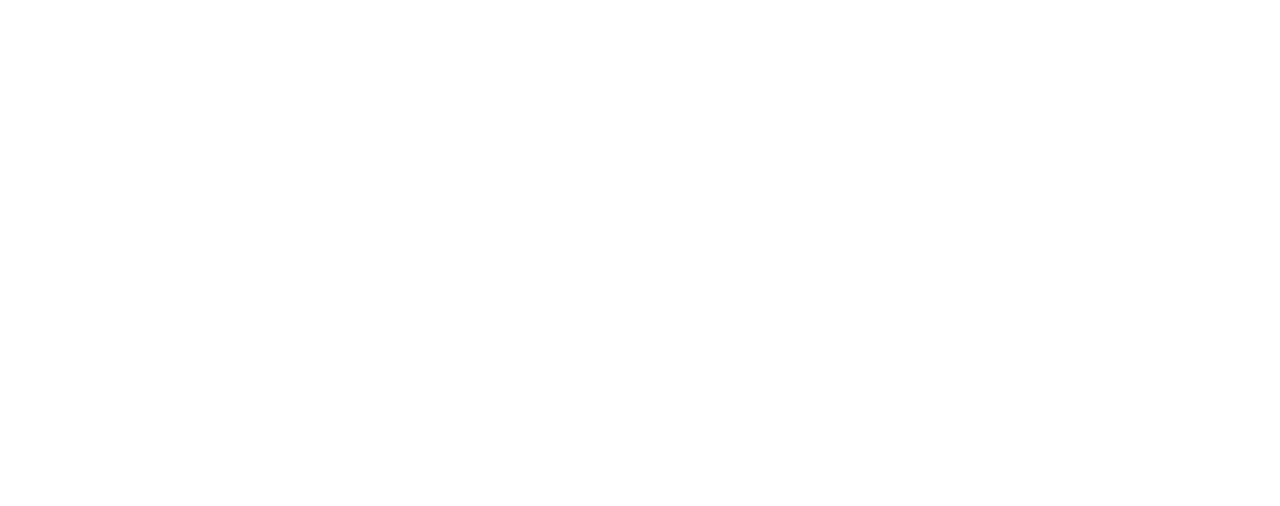
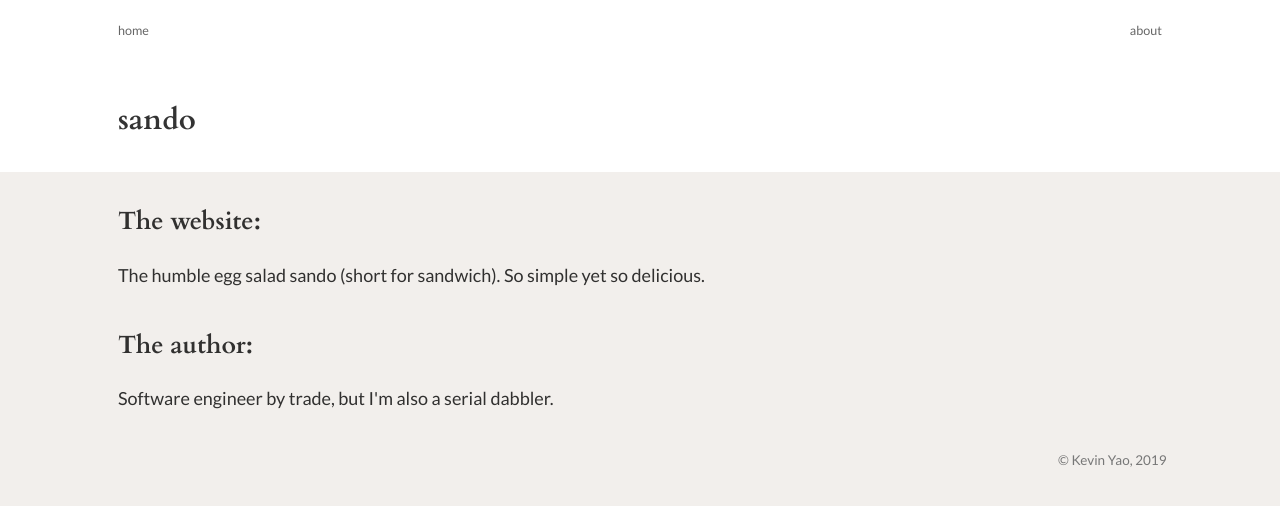
Before and after one commit to kzmeyao/sando, a Gatsby site: page /about in a window 1280 px wide. Before the commit this address had no page. Built offline with nearby package versions, Linux system fonts and the light colour scheme; Gatsby itself is replaced by a stand-in of ours.

Commit message:
feat: set up skeleton for about page

```diff
--- a/src/components/header.js
+++ b/src/components/header.js
@@ -36,7 +36,7 @@
 const Navigation = () => (
   <nav>
     <Link to="/">home</Link>
-    <Link to="/">about</Link>
+    <Link to="/about">about</Link>
   </nav>
 );
 
--- /dev/null
+++ b/src/pages/about.js
@@ -0,0 +1,24 @@
+import React from 'react';
+import { Link } from 'gatsby';
+
+import { HomeHeader } from '../components/header';
+import Layout from '../components/layout';
+import SEO from '../components/seo';
+
+const AboutPage = () => (
+  <Layout header={<HomeHeader title="sando" />}>
+    <SEO title="About" />
+    <div className="pure-u-padding-one">
+      <h3>The website:</h3>
+      <p>
+        The humble egg salad sando (short for sandwich). So simple yet so
+        delicious.
+      </p>
+      <br />
+      <h3>The author:</h3>
+      <p>Software engineer by trade, but I'm also a serial dabbler.</p>
+    </div>
+  </Layout>
+);
+
+export default AboutPage;
--- a/src/pages/index.js
+++ b/src/pages/index.js
@@ -39,7 +39,7 @@
       );
       return (
         <Layout header={<HomeHeader title="sando" />}>
-          <SEO title="Home" keywords={['gatsby', 'application', 'react']} />
+          <SEO title="Home" keywords={['sando']} />
           <Posts posts={posts} />
         </Layout>
       );
--- a/src/pages/page-2.js
+++ /dev/null
@@ -1,16 +0,0 @@
-import React from 'react';
-import { Link } from 'gatsby';
-
-import Layout from '../components/layout';
-import SEO from '../components/seo';
-
-const SecondPage = () => (
-  <Layout>
-    <SEO title='Page two' />
-    <h1>Hi from the second page</h1>
-    <p>Welcome to page 2</p>
-    <Link to='/'>Go back to the homepage</Link>
-  </Layout>
-);
-
-export default SecondPage;
```
